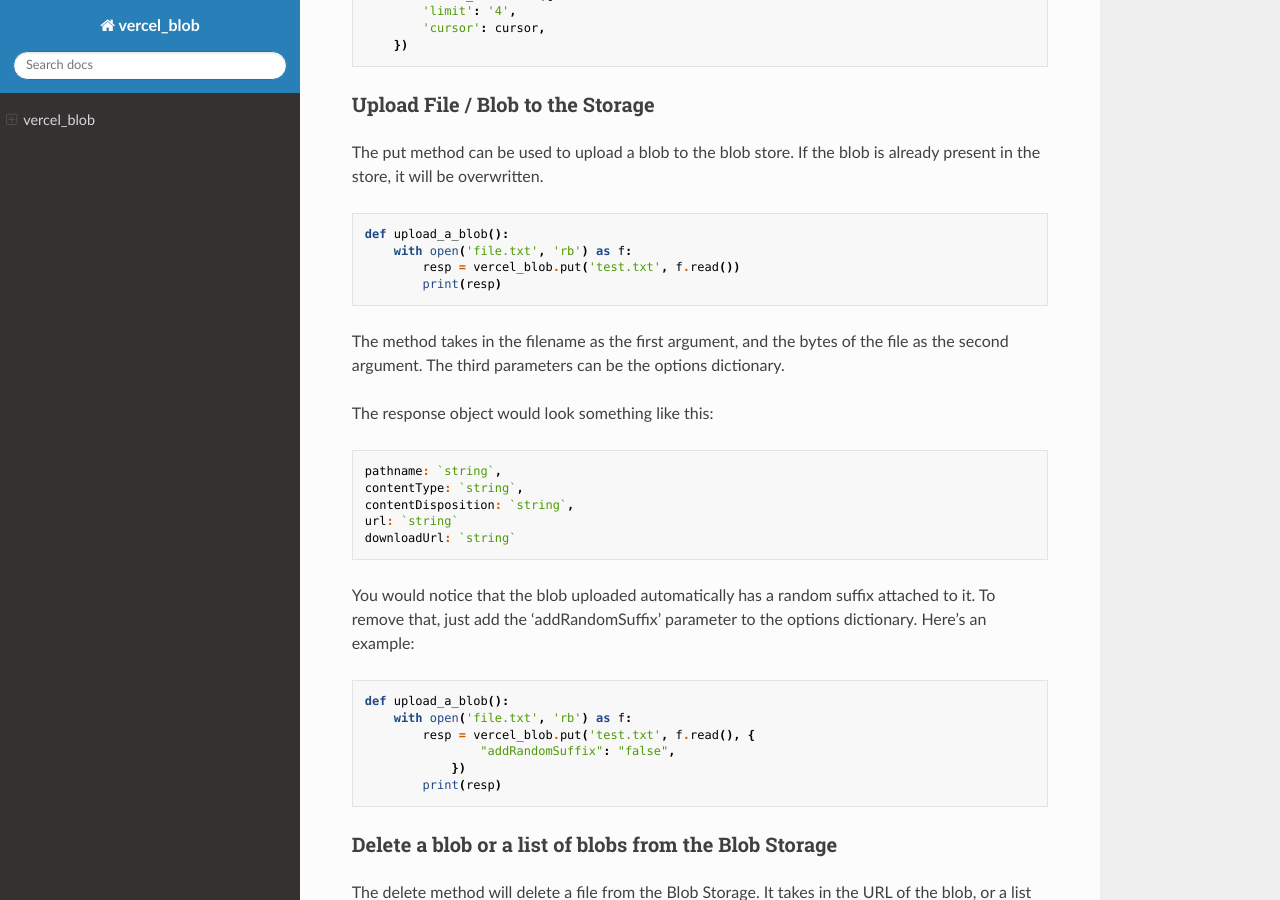
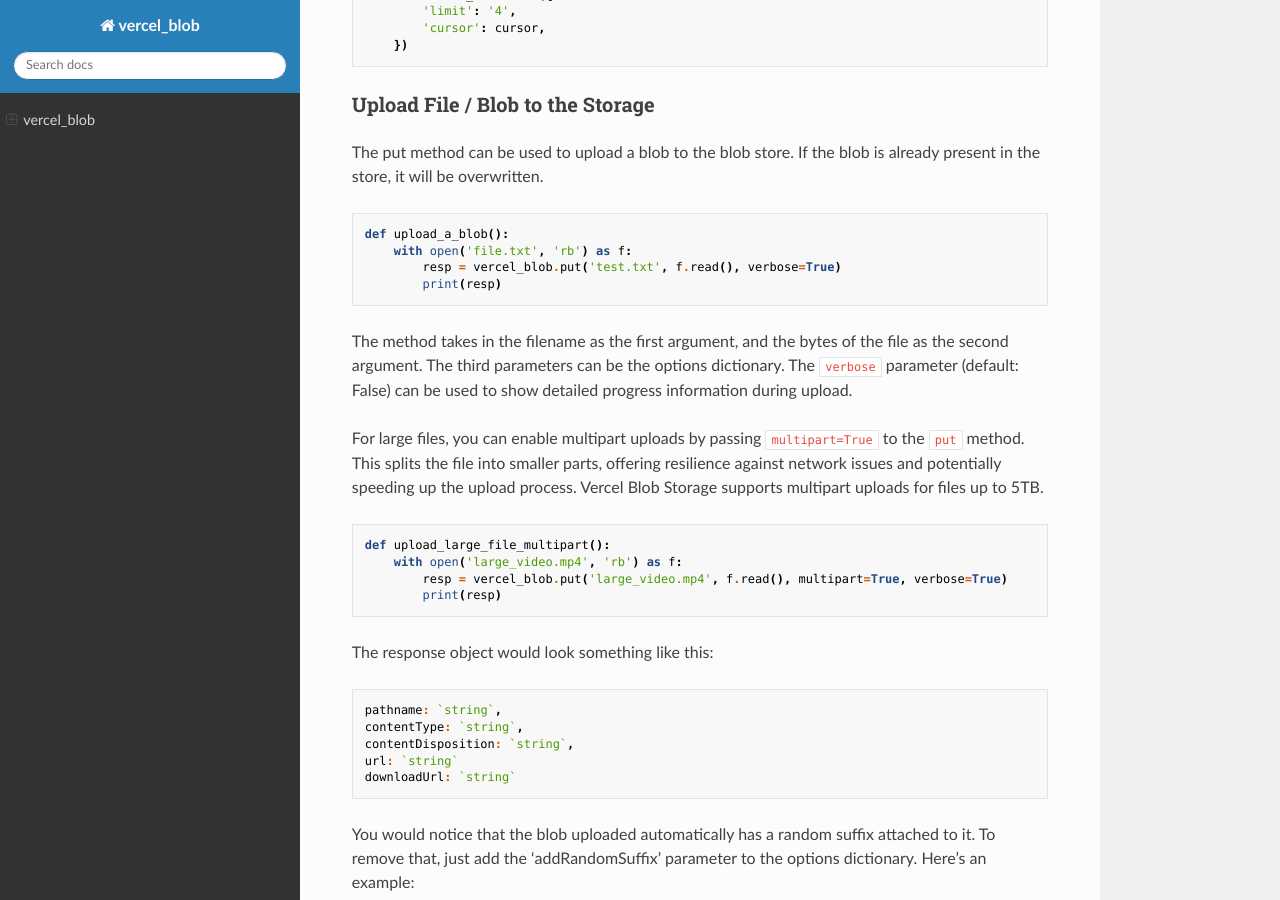
Before and after one commit to SuryaSekhar14/vercel_blob, a Sphinx documentation site: the page built from docs/index.rst, in a window 1280 px wide and 900 px high, scrolled down 1517 px. Built offline with Sphinx 7.4.7 and the Read the Docs theme 3.1.0, drawn with Linux system fonts in a browser that asks for light colours.

Commit message:
Update docs

```diff
--- a/docs/index.rst
+++ b/docs/index.rst
@@ -92,12 +92,25 @@
 
    def upload_a_blob():
        with open('file.txt', 'rb') as f:
-           resp = vercel_blob.put('test.txt', f.read())
+           resp = vercel_blob.put('test.txt', f.read(), verbose=True)
            print(resp)
 
 The method takes in the filename as the first argument, and the bytes of
 the file as the second argument. The third parameters can be the options
-dictionary.
+dictionary. The ``verbose`` parameter (default: False) can be used to show
+detailed progress information during upload.
+
+For large files, you can enable multipart uploads by passing ``multipart=True``
+to the ``put`` method. This splits the file into smaller parts, offering
+resilience against network issues and potentially speeding up the upload
+process. Vercel Blob Storage supports multipart uploads for files up to 5TB.
+
+.. code:: python
+
+   def upload_large_file_multipart():
+       with open('large_video.mp4', 'rb') as f:
+           resp = vercel_blob.put('large_video.mp4', f.read(), multipart=True, verbose=True)
+           print(resp)
 
 The response object would look something like this:
 
@@ -137,7 +150,7 @@
            ])
        print(resp)
 
-Printing the response will result in “None”, since the delete method
+Printing the response will result in "None", since the delete method
 does not return anything. If a blob is present, it will be deleted. If a
 blob is not present, it will not result in any error.
 
@@ -174,7 +187,7 @@
 inside the same blob store. Note that the addRandomSuffix option is
 False by default for copy operations, hence it overwrites by default. To
 prevent this behavior, you can set the 'addRandomSuffix' option to
-“true”.
+"true".
 
 .. code:: python
 
--- a/pyproject.toml
+++ b/pyproject.toml
@@ -1,6 +1,6 @@
 [tool.poetry]
 name = "vercel_blob"
-version = "0.4.0"
+version = "0.4.1"
 description = "A Python Wrapper for Vercel Blob Storage API"
 authors = ["SuryaSekhar14 <suryasekhardatta22@gmail.com>"]
 readme = "README.md"
--- a/vercel_blob/__init__.py
+++ b/vercel_blob/__init__.py
@@ -18,4 +18,4 @@
 
 
 __author__ = 'Surya Sekhar Datta <hello@surya.dev>'
-__version__ = '0.4.0'
+__version__ = '0.4.1'
```
Also changed, not shown: README.md (+9 -0 lines), 1 other file.
